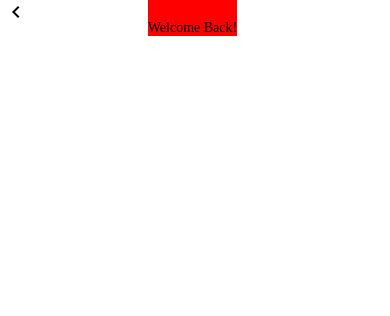
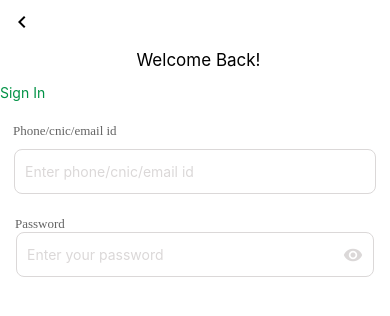
Before and after one commit to Shehiryar12/CropsSecure, a React Native app: screen / in a window 390 px wide. Shown: the top 316 px of the page. Built offline with nearby package versions, Linux system fonts and the light colour scheme.

Commit message:
CropsSECURE

```diff
--- a/Src/Screens/Welcome.js
+++ b/Src/Screens/Welcome.js
@@ -1,40 +1,125 @@
-import { StyleSheet, Text, View } from 'react-native'
-import React from 'react'
+import {
+  StyleSheet,
+  Text,
+  TextInput,
+  TouchableOpacity,
+  View,
+} from 'react-native';
+import React, { useState } from 'react';
 import MaterialIcons from 'react-native-vector-icons/MaterialIcons';
 import { Font } from '../Constant/Font';
 
 const Welcome = () => {
+  const [pass, setPass] = useState(true);
   return (
     <View>
       <View style={styles.header}>
-        <MaterialIcons name="keyboard-arrow-left" size={24} color="#000000" style={styles.icon} />
+        <MaterialIcons
+          name="keyboard-arrow-left"
+          size={24}
+          color="#000000"
+          style={styles.icon}
+        />
 
         <View style={styles.center}>
           <Text style={styles.heading}>Welcome Back!</Text>
         </View>
 
-        <View style={{width:37,}}></View>  {/* Empty space to balance */}
+        <View style={{ width: 37 }}></View>
+      </View>
+
+      <Text style={{ color: '#009245', marginTop: 14 }}>
+        Sign In
+      </Text>
+
+      <View>
+        <Text
+          style={{
+            paddingHorizontal: 13,
+            marginTop: 22,
+            fontFamily: Font.medium,
+            fontSize: 13,
+            color: '#646464',
+          }}
+        >
+          Phone/cnic/email id
+        </Text>
+        <TextInput
+          style={styles.phone}
+          placeholder="Enter phone/cnic/email id"
+          placeholderTextColor={'#DBD8D8'}
+          maxLength={13}
+        />
+
+        <Text
+          style={{
+            paddingHorizontal: 15,
+            marginTop: 22,
+            fontFamily: Font.medium,
+            fontSize: 13,
+            color: '#646464',
+          }}
+        >
+          Password
+        </Text>
+        <View style={styles.passwordContainer}>
+          <TextInput
+            style={styles.password}
+            placeholder="Enter your password"
+            placeholderTextColor={'#DBD8D8'}
+            secureTextEntry={pass}
+          />
+          <TouchableOpacity onPress={() => setPass(!pass)}>
+            <MaterialIcons
+              name={pass ? 'visibility' : 'visibility-off'}
+              style={styles.passwordicon}
+              size={20}
+            />
+          </TouchableOpacity>
         </View>
       </View>
-  )
-}
+    </View>
+  );
+};
 
-export default Welcome
+export default Welcome;
 
 const styles = StyleSheet.create({
-    header:{
-        flexDirection:"row",
-        justifyContent:"space-between",
+  header: {
+    flexDirection: 'row',
+    justifyContent: 'space-between',
   },
-    icon:{
-        paddingHorizontal:4,
+  icon: {
+    paddingHorizontal: 10,
+    marginTop: 10,
   },
-    center:{
+  heading: {
+    // marginTop:30,
+    fontFamily: Font.Bold,
+    fontSize: 17,
+    marginTop: 50,
+  },
+  phone: {
+    borderWidth: 1,
+    marginHorizontal: 14,
+    borderColor: '#DBD8D8',
+    borderRadius: 8,
+    marginTop: 10,
+    height: 45,
+    paddingHorizontal: 10,
+  },
+  passwordContainer: {
+    flexDirection: 'row',
     alignItems: 'center',
-        backgroundColor:'red',
+    justifyContent: 'space-between',
+    borderWidth: 1,
+    marginHorizontal: 16,
+    borderRadius: 8,
+    borderColor: '#DBD8D8',
+    height: 45,
+    paddingHorizontal: 10,
   },
-    heading:{
-        marginTop:20,
-        fontFamily:Font.semiBold,
-    }
-})
+  passwordicon: {
+    color: '#DBD8D8',
+  },
+});
```
Lines whose indentation alone changed are shown as unchanged.
